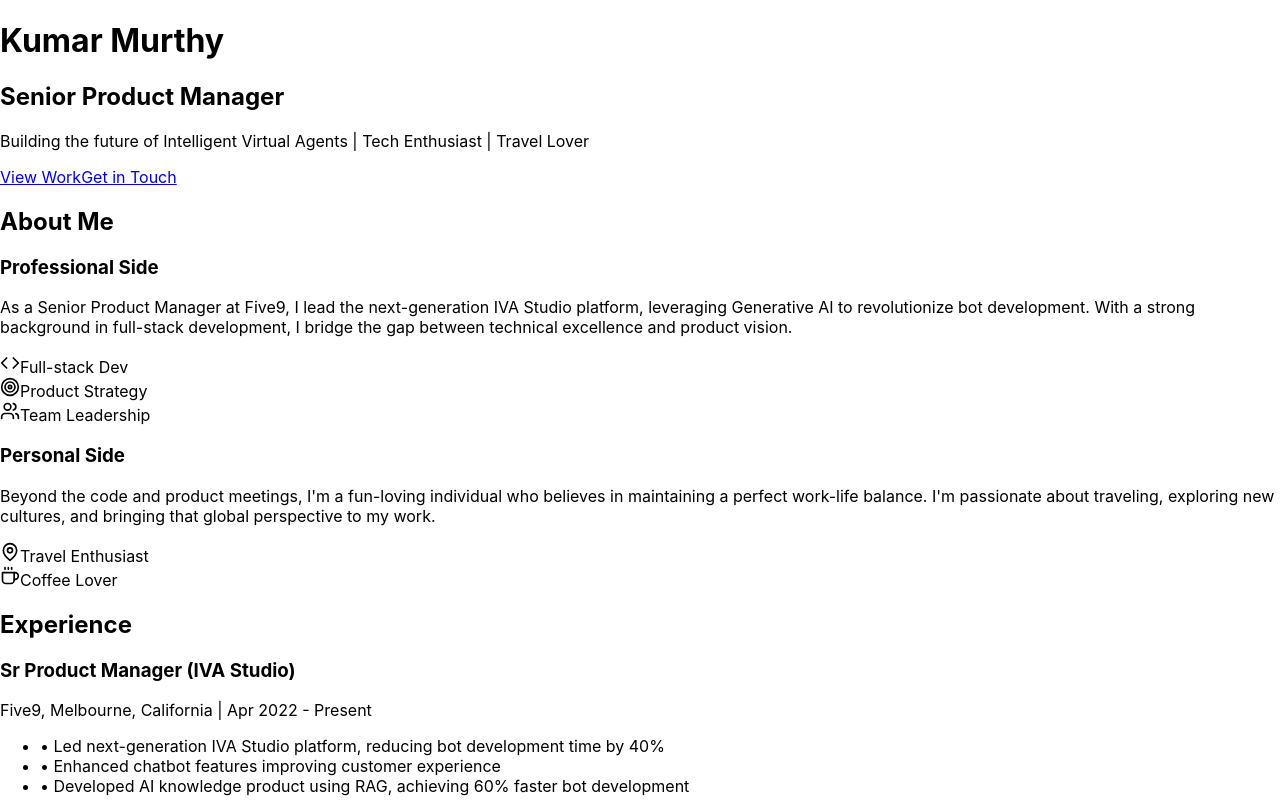
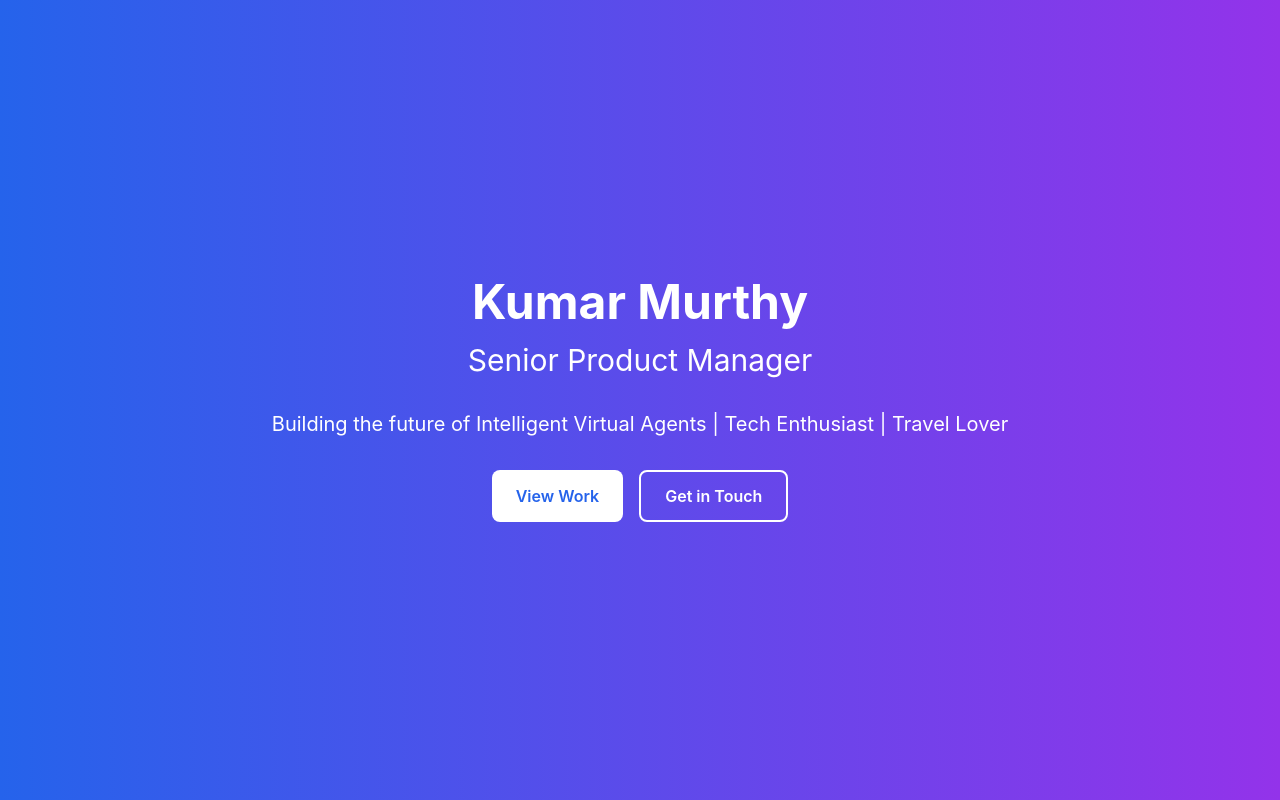
Before and after one commit to bharathmurthy/bharathmurthy.github.io, a React (Create React App) app: page / in a window 1280 px wide. Shown: the top 800 px of the page. Built offline with nearby package versions, Linux system fonts and the light colour scheme.

Commit message:
fixed button click

```diff
--- a/src/components/Portfolio.js
+++ b/src/components/Portfolio.js
@@ -11,12 +11,26 @@ const Portfolio = () => {
         <h2 className="text-3xl mb-8">Senior Product Manager</h2>
         <p className="text-xl mb-8">Building the future of Intelligent Virtual Agents | Tech Enthusiast | Travel Lover</p>
         <div className="flex gap-4 justify-center">
-          <a href="#work" className="bg-white text-blue-600 px-6 py-3 rounded-lg font-semibold hover:bg-blue-50 transition">View Work</a>
-          <a href="#contact" className="border-2 border-white px-6 py-3 rounded-lg font-semibold hover:bg-white hover:text-blue-600 transition">Get in Touch</a>
+          <button
+            onClick={() => {
+              document.getElementById('work').scrollIntoView({ behavior: 'smooth' });
+            }}
+            className="bg-white text-blue-600 px-6 py-3 rounded-lg font-semibold hover:bg-blue-50 transition"
+          >
+            View Work
+          </button>
+          <button
+            onClick={() => {
+              document.getElementById('contact').scrollIntoView({ behavior: 'smooth' });
+            }}
+            className="border-2 border-white px-6 py-3 rounded-lg font-semibold hover:bg-white hover:text-blue-600 transition"
+          >
+            Get in Touch
+          </button>
         </div>
       </div>
     </div>
-  );
+);
 
   const aboutSection = (
     <div className="py-20 px-8 bg-gray-50">
--- a/src/index.css
+++ b/src/index.css
@@ -1,3 +1,7 @@
+@tailwind base;
+@tailwind components;
+@tailwind utilities;
+
 body {
   margin: 0;
   font-family: -apple-system, BlinkMacSystemFont, 'Segoe UI', 'Roboto', 'Oxygen',
--- a/tailwind.config.js
+++ b/tailwind.config.js
@@ -1,6 +1,8 @@
-/** @type {import('tailwindcss').Config} */
 module.exports = {
-  content: [],
+  content: [
+    "./src/**/*.{js,jsx,ts,tsx}",
+    "./public/index.html"
+  ],
   theme: {
     extend: {},
   },
```
